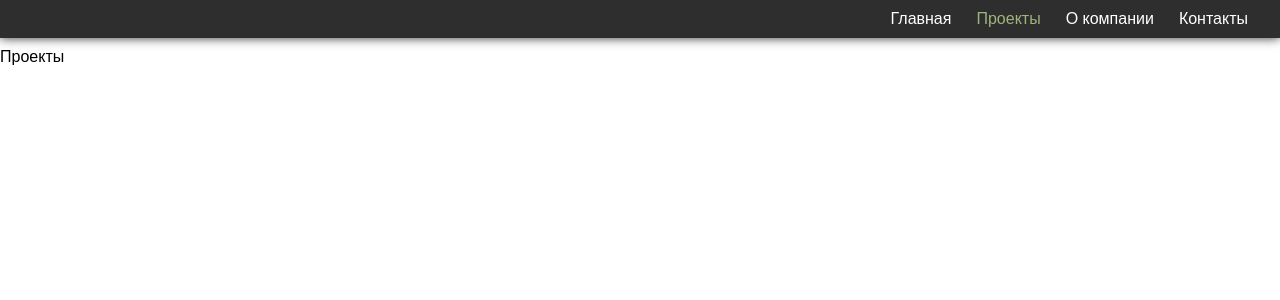
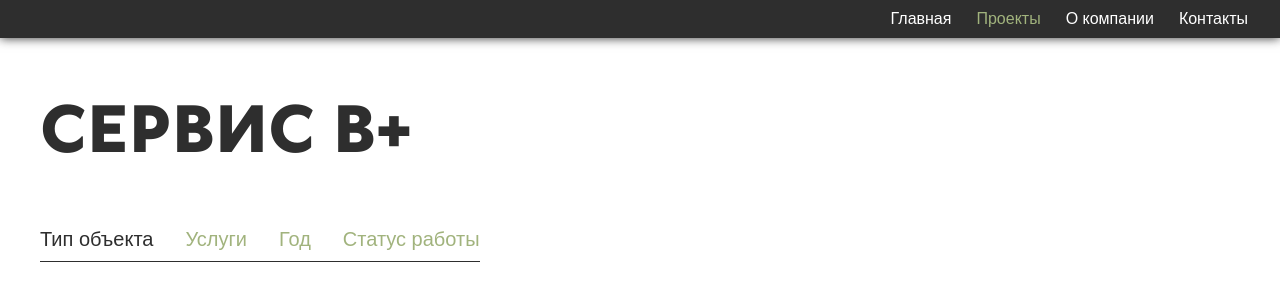
Before and after one commit to alexeyShuncko/service_b, a Next.js app: page /projects in a window 1280 px wide. Shown: the top 300 px of the page. Built offline with nearby package versions, Linux system fonts and the light colour scheme; a web font is replaced by a local one.

Commit message:
project filter

```diff
--- a/app/globals.css
+++ b/app/globals.css
@@ -14,6 +14,7 @@ html,
 body {
   max-width: 100vw;
   overflow-x: hidden;
+  color: var(--clrMain);
 }
 
 
--- a/app/projects/page.js
+++ b/app/projects/page.js
@@ -1,5 +1,116 @@
 'use client';
 
+import { useState } from 'react';
+import s from './page.module.css';
+
+const data = [
+  {
+    name: 'Савёловский сити',
+    type: 'БЦ',
+    year: '2017',
+    status: 'Активный',
+    service: 'Управление коммерческой недвижимостью',
+    image: '',
+  },
+  {
+    name: 'Дискавери',
+    type: 'TЦ',
+    year: '2021',
+    status: 'Активный',
+    service: 'Управление коммерческой недвижимостью',
+    image: '',
+  },
+  {
+    name: 'Фили град',
+    type: 'ТЦ',
+    year: '2021', //нет года в таблице
+    status: 'Активный',
+    service: 'Управление коммерческой недвижимостью',
+    image: '',
+  },
+  {
+    name: 'ФИЛИ',
+    type: 'ДОУ',
+    year: '2022',
+    status: 'Активный',
+    service: 'Управление коммерческой недвижимостью',
+    image: '',
+  },
+  {
+    name: 'ЯСНЫЙ',
+    type: 'ДОУ',
+    year: '2022',
+    status: 'Активный',
+    service: 'Управление коммерческой недвижимостью',
+    image: '',
+  },
+  {
+    name: 'ПЕРОВСКИЙ',
+    type: 'ДОУ',
+    year: '2022',
+    status: 'Активный',
+    service: 'Управление коммерческой недвижимостью',
+    image: '',
+  },
+  {
+    name: 'Селигер сити',
+    type: 'Стрит',
+    year: '2022',
+    status: 'Активный',
+    service: 'Управление коммерческой недвижимостью',
+    image: '',
+  },
+  {
+    name: 'ICITY',
+    type: 'БЦ',
+    year: '2023',
+    status: 'Активный',
+    service: 'Консалтинг',
+    image: '',
+  },
+  {
+    name: 'Никольская',
+    type: 'МФК',
+    year: '2022',
+    status: 'Завершён',
+    service: 'Консалтинг',
+    image: '',
+  },
+  {
+    name: 'ТЦ Коньково',
+    type: 'ТЦ',
+    year: '2022',
+    status: 'Завершён',
+    service: 'Управление коммерческой недвижимостью',
+    image: '',
+  },
+];
+
 export default function Projects() {
-  return <div>Проекты</div>;
+  const [filter, setFilter] = useState('Тип объекта');
+
+  const filterHandler = (e) => {
+    if (e.target.nodeName === 'LI') {
+      setFilter(e.target.innerText);
+    }
+  };
+
+  const filterItem = ['Тип объекта', 'Услуги', 'Год', 'Статус работы'];
+  return (
+    <div className={s.container}>
+      <div className={s.filter}>
+        <div className={s.logo}>Сервис B+</div>
+        <div>
+          <ul className={s.listFilter} onClick={filterHandler}>
+            {filterItem.map((el, i) => (
+              <li key={i} className={filter === el ? s.activeItem : ''}>
+                {el}
+              </li>
+            ))}
+          </ul>
+        </div>
+      </div>
+      <div className={s.content}></div>
+    </div>
+  );
 }
--- /dev/null
+++ b/app/projects/page.module.css
@@ -0,0 +1,35 @@
+.container {
+    padding: 1.25rem;
+    display: flex;
+}
+
+.filter {
+    padding: 1.25rem;
+}
+
+.listFilter {
+    display: flex;
+    gap: 2rem;
+    padding: 0.625rem 0;
+    border-bottom: 0.0625rem solid var(--clrMain);
+    margin-top: 2.5rem;
+}
+
+.listFilter li {
+    font-size: 1.25rem;
+    cursor: pointer;
+    transition: 0.1s;
+    color: var(--clrOlive);
+}
+
+.listFilter li.activeItem {
+    color: var(--clrMain);
+}
+
+
+.logo {
+    font-weight: 800;
+    font-size: 4rem;
+    color: var(--clrMain);
+    text-transform: uppercase;
+}
```
